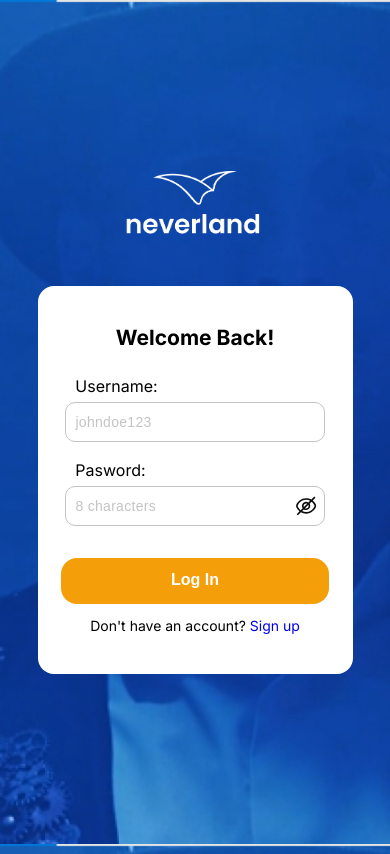
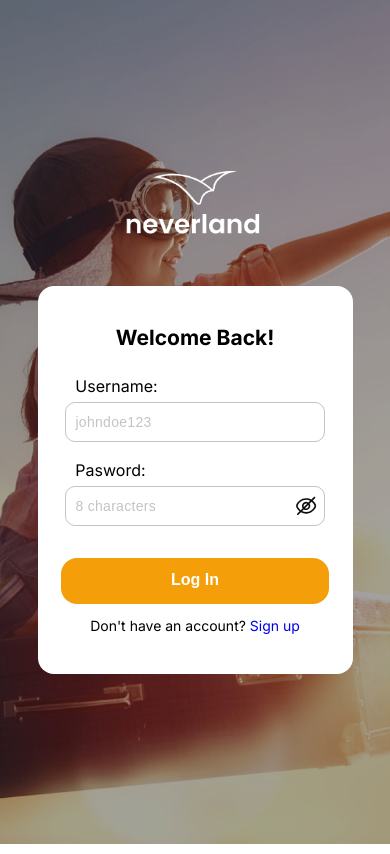
Before and after one commit to NEVERLAND-repository/Neverland-Client, a React (Create React App) app: page / in a window 390 px wide. Shown: the top 854 px of the page. Built offline with nearby package versions, Linux system fonts and the light colour scheme.

Commit message:
Changed Background Image for the Authentication Pages

```diff
--- a/src/App.jsx
+++ b/src/App.jsx
@@ -7,7 +7,7 @@ function App() {
   return (
     <div className="App">
       <LogIn />
-      <SignUp />
+      {/* <SignUp /> */}
     </div>
   );
 }
--- a/src/components/authCardComponent/Card.module.css
+++ b/src/components/authCardComponent/Card.module.css
@@ -1,7 +1,7 @@
 .card{
   height: 100vh;
   width: 100%;
-  background: url(../../assets/images/adventure-man.jpg) center center/cover;
+  background: url(../../assets/images/authBgImage.png) center center/cover;
 }
 .imgContainer {
   margin-left: 14.6rem;
@@ -16,5 +16,13 @@
     height: 7.5rem;
     margin: 0 auto;
   }
+  .card{
+    background: url(../../assets/images/authBgImageSmall.png) ;
+    /* background-position-y: -200%; */
+    background-size: 100%;
+    background-repeat: no-repeat;
+    background-origin: content-box;
+    background-size: cover;
+  }
 
 }
```
Also changed, not shown: src/assets/images/authBgImage.png (added), src/assets/images/authBgImageSmall.png (added).
